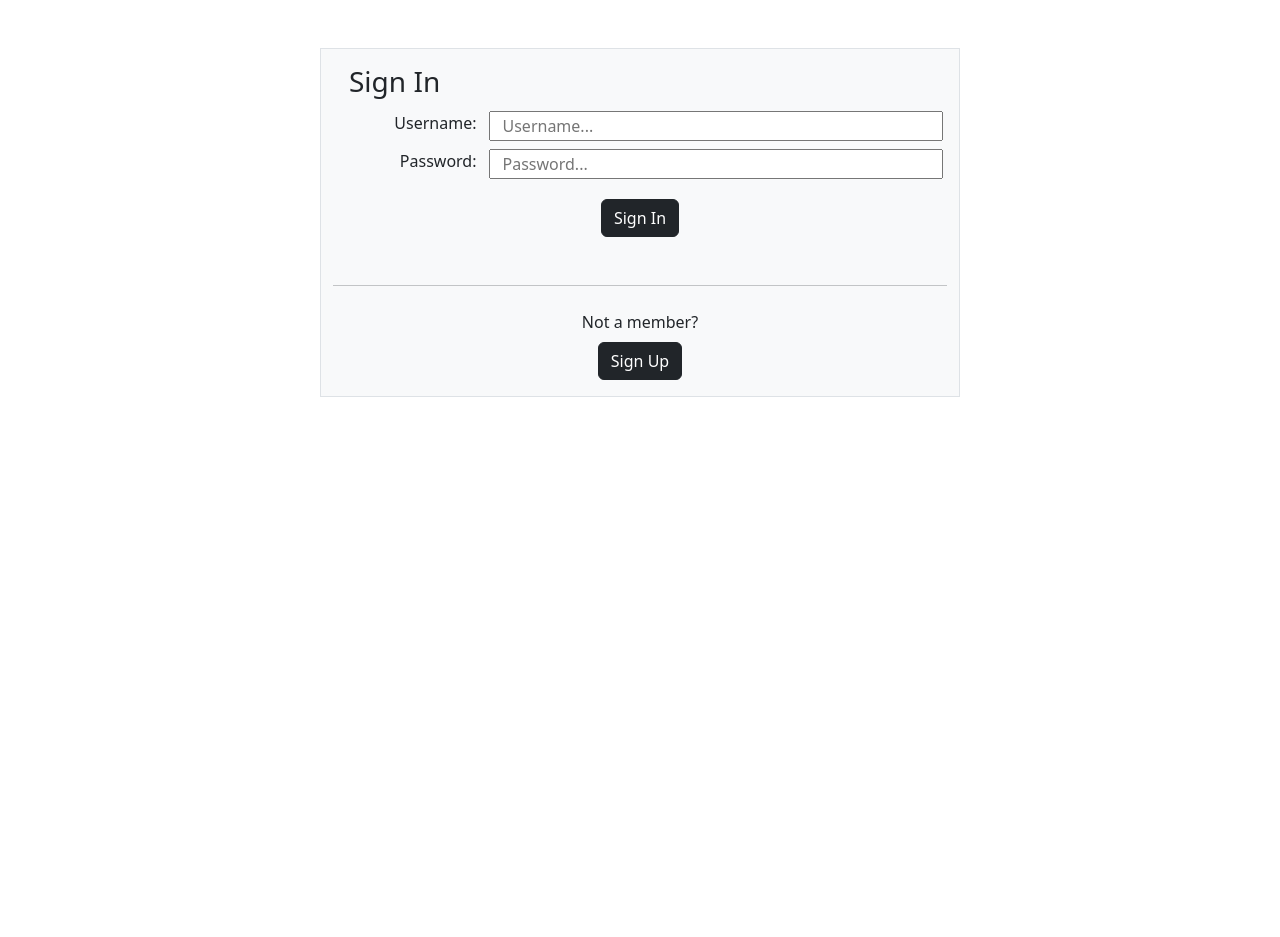
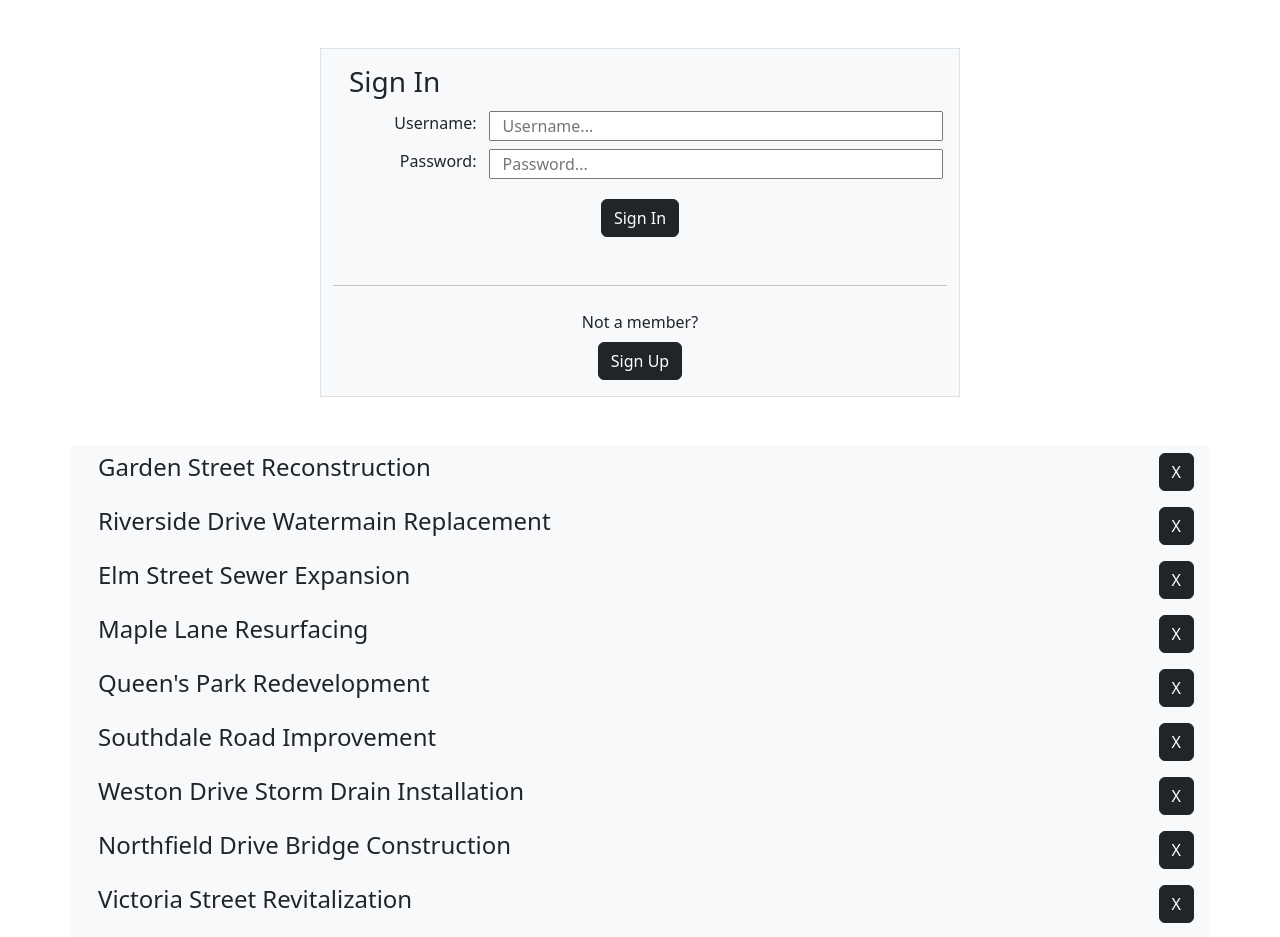
Before and after one commit to subtlemocha00/inspection-book, a React (Vite) app: page / in a window 1280 px wide. Shown: the top 937 px of the page. Before the commit the page ends 800 px from the top, so only its background shows below. Built offline with nearby package versions, Linux system fonts and the light colour scheme.

Commit message:
started adding a joblist

```diff
--- a/package.json
+++ b/package.json
@@ -13,7 +13,8 @@
   "dependencies": {
     "bootstrap": "^5.3.3",
     "react": "^18.2.0",
-    "react-dom": "^18.2.0"
+    "react-dom": "^18.2.0",
+    "uuid": "^10.0.0"
   },
   "devDependencies": {
     "@testing-library/jest-dom": "^6.4.2",
--- a/src/App.jsx
+++ b/src/App.jsx
@@ -3,6 +3,9 @@ import "./App.css";
 import SignIn from "./components/SignIn/SignIn";
 import SignUp from "./components/SignIn/SignUp";
 import Dashboard from "./components/Dashboard/Dashboard";
+import { data } from './data'
+import List from "./components/Search/List";
+import { loadFromLocalStorage, saveToLocalStorage } from "./utils/storage";
 
 const userList = [{ username: 'user', password: 'password' }, { username: 'subtlemocha', password: '12345' }, { username: '', password: '' }]
 
@@ -13,15 +16,20 @@ const App = () => {
 	const [isLoggedIn, setIsLoggedIn] = useState(false);
 	const [error, setError] = useState('');
 	const [success, setSuccess] = useState('');
-	const [currentUser, setCurrentUser] = useState({})
+	const [currentUser, setCurrentUser] = useState({});
+	const [jobList, setJobList] = useState(data);
+	const [showJobList, setShowJobList] = useState(true)
 
 	useEffect(() => {
-	}, [isLoggedIn])
+	}, [isLoggedIn]);
+
+	useEffect(() => {
+	}, [jobList]);
 
 	useEffect(() => {
 		setError('');
 		setSuccess('');
-	}, [isMember])
+	}, [isMember]);
 
 	const validateUser = (username, password) => {
 		const user = userList.find(user => user.username === username && user.password === password);
@@ -83,6 +91,9 @@ const App = () => {
 			{isMember && isLoggedIn &&
 				<Dashboard user={currentUser} />
 			}
+			{showJobList &&
+				<List items={jobList} />
+			}
 		</>
 	);
 };
--- /dev/null
+++ b/src/components/Search/List.jsx
@@ -0,0 +1,69 @@
+import { useState, useEffect } from "react";
+
+const List = ({ items, setItemList, removeItem }) => {
+    const [listItems, setListItems] = useState(items.map(item => ({
+        ...item,
+        isActive: item.isActive !== undefined ? item.isActive : false
+    })));
+
+    useEffect(() => {
+        setListItems(items.map(item => ({
+            ...item,
+            isActive: item.isActive !== undefined ? item.isActive : false
+        })));
+    }, [items]);
+
+    const toggleActive = (key) => {
+        setListItems(prevItems =>
+            prevItems.map((item) =>
+                item.id === key ? { ...item, isActive: !item.isActive } : item
+            )
+        );
+        setItemList(prevItems =>
+            prevItems.map((item) =>
+                item.id === key ? { ...item, isActive: !item.isActive } : item
+            )
+        );
+    }
+
+    return (
+        <div className="container p-0">
+            <ul className="list-group">
+                {listItems.map((item) => {
+                    let classList = 'list-group-item'
+                    item.isActive ? classList = 'list-group-item bg-dark border-0 ' + 'active' : classList = 'list-group-item bg-light border-0';
+                    let buttonClassList = 'btn btn-dark col-auto m-auto';
+                    item.isActive ? buttonClassList = 'btn btn-light col-auto m-auto' : buttonClassList = 'btn btn-dark col-auto m-auto';
+                    let cardClassList = 'card m-auto text-center m-3 col-4';
+                    return (
+                        <>
+                            {item.img ? (
+                                <li key={item.id} className={cardClassList} onClick={() => toggleActive(item.id)}>
+                                    <div className="card-body">
+                                        {item.img && <img className="card-img-top w-auto m-auto" src={item.img} height={200} width={200} />}
+                                        <h4 className="card-title w-auto">{item.name}</h4>
+                                        {item.description && <p className="card-title m-auto">{item.description}</p>}
+                                        {item.price && <span className="card-text m-auto">${item.price}</span>}
+                                        <button className={buttonClassList} onClick={() => removeItem(item.id)}>X</button>
+                                    </div>
+                                </li>) :
+                                <li key={item.id} className={classList} onClick={() => toggleActive(item.id)}>
+                                    <div className="m-0 row">
+                                        <div className="col">
+                                            <h4>{item.name}</h4>
+                                            {item.description && <p>{item.description}</p>}
+                                            {item.price && <span>${item.price}</span>}
+                                            {item.img && <img src={item.img} height={200} />}
+                                        </div>
+                                        <button className={buttonClassList} onClick={() => removeItem(item.id)}>X</button>
+                                    </div>
+                                </li>}</>
+
+                    )
+                })}
+            </ul>
+        </div>
+    )
+}
+
+export default List;
--- a/src/components/Search/jobInfo.js
+++ b/src/data.js
@@ -1,5 +1,8 @@
-const jobInfo = [
+import { v4 as uuidv4 } from 'uuid';
+
+export const data = [
     {
+        id: uuidv4(),
         number: "224001",
         name: "Garden Street Reconstruction",
         workingDays: 120,
@@ -7,9 +10,10 @@ const jobInfo = [
         startDate: "2023-04-01",
         endDate: "2023-09-30",
         city: "London",
-        work: {surface: true, sanitary: true, storm: true, watermain: true, other: null}
+        work: { surface: true, sanitary: true, storm: true, watermain: true, other: null }
     },
     {
+        id: uuidv4(),
         number: "224002",
         name: "Riverside Drive Watermain Replacement",
         workingDays: 90,
@@ -17,9 +21,10 @@ const jobInfo = [
         startDate: "2023-05-15",
         endDate: "2023-08-15",
         city: "London",
-        work: {surface: true, sanitary: true, storm: true, watermain: true, other: null}
+        work: { surface: true, sanitary: true, storm: true, watermain: true, other: null }
     },
     {
+        id: uuidv4(),
         number: "224003",
         name: "Elm Street Sewer Expansion",
         workingDays: 150,
@@ -27,9 +32,10 @@ const jobInfo = [
         startDate: "2023-03-01",
         endDate: "2023-10-01",
         city: "Sarnia",
-        work: {surface: true, sanitary: true, storm: true, watermain: true, other: null}
+        work: { surface: true, sanitary: true, storm: true, watermain: true, other: null }
     },
     {
+        id: uuidv4(),
         number: "224004",
         name: "Maple Lane Resurfacing",
         workingDays: 45,
@@ -37,9 +43,10 @@ const jobInfo = [
         startDate: "2023-07-01",
         endDate: "2023-08-15",
         city: "Chatham",
-        work: {surface: true, sanitary: true, storm: true, watermain: true, other: null}
+        work: { surface: true, sanitary: true, storm: true, watermain: true, other: null }
     },
     {
+        id: uuidv4(),
         number: "224005",
         name: "Queen's Park Redevelopment",
         workingDays: 180,
@@ -47,9 +54,10 @@ const jobInfo = [
         startDate: "2023-01-01",
         endDate: "2023-07-01",
         city: "Stratford",
-        work: {surface: true, sanitary: true, storm: true, watermain: true, other: null}
+        work: { surface: true, sanitary: true, storm: true, watermain: true, other: null }
     },
     {
+        id: uuidv4(),
         number: "224006",
         name: "Southdale Road Improvement",
         workingDays: 200,
@@ -57,9 +65,10 @@ const jobInfo = [
         startDate: "2023-05-01",
         endDate: "2024-01-01",
         city: "Lucan",
-        work: {surface: true, sanitary: true, storm: true, watermain: true, other: null}
+        work: { surface: true, sanitary: true, storm: true, watermain: true, other: null }
     },
     {
+        id: uuidv4(),
         number: "224007",
         name: "Weston Drive Storm Drain Installation",
         workingDays: 110,
@@ -67,9 +76,10 @@ const jobInfo = [
         startDate: "2023-04-15",
         endDate: "2023-10-15",
         city: "Petrolia",
-        work: {surface: true, sanitary: true, storm: true, watermain: true, other: null}
+        work: { surface: true, sanitary: true, storm: true, watermain: true, other: null }
     },
     {
+        id: uuidv4(),
         number: "224008",
         name: "Northfield Drive Bridge Construction",
         workingDays: 300,
@@ -77,9 +87,10 @@ const jobInfo = [
         startDate: "2023-02-01",
         endDate: "2024-01-01",
         city: "Chatham",
-        work: {surface: true, sanitary: true, storm: true, watermain: true, other: null}
+        work: { surface: true, sanitary: true, storm: true, watermain: true, other: null }
     },
     {
+        id: uuidv4(),
         number: "224009",
         name: "Victoria Street Revitalization",
         workingDays: 90,
@@ -87,9 +98,10 @@ const jobInfo = [
         startDate: "2023-06-01",
         endDate: "2023-09-01",
         city: "Ingersoll",
-        work: {surface: true, sanitary: true, storm: true, watermain: false, other: null}
+        work: { surface: true, sanitary: true, storm: true, watermain: false, other: null }
     },
     {
+        id: uuidv4(),
         number: "224010",
         name: "Harbour Road Sewage Treatment Upgrade",
         workingDays: 270,
@@ -97,8 +109,6 @@ const jobInfo = [
         startDate: "2023-01-15",
         endDate: "2023-10-15",
         city: "Port Frampton",
-        work: {surface: true, sanitary: true, storm: false, watermain: true, other: 'parking lot'}
+        work: { surface: true, sanitary: true, storm: false, watermain: true, other: 'parking lot' }
     }
 ];
-
-export default jobInfo;
--- /dev/null
+++ b/src/utils/storage.js
@@ -0,0 +1,12 @@
+export const saveToLocalStorage = (key, value) => {
+    localStorage.setItem(key, JSON.stringify(value));
+}
+
+export const loadFromLocalStorage = (key, defaultValue) => {
+    const saved = localStorage.getItem(key);
+    if (saved) {
+        return JSON.parse(saved);
+    } else {
+        return defaultValue;
+    }
+}
```
Also changed, not shown: src/components/Search/AddItem.jsx (added, +27 -0 lines), src/components/Search/ListSelector.jsx (added, +20 -0 lines), src/components/Search/Search.js (added), src/components/Search/suit_cats.jpeg (added), 1 other file (tests, documents, lock files or other folders).
